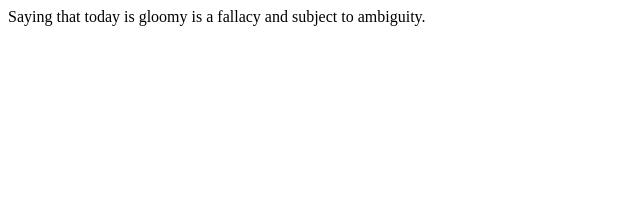
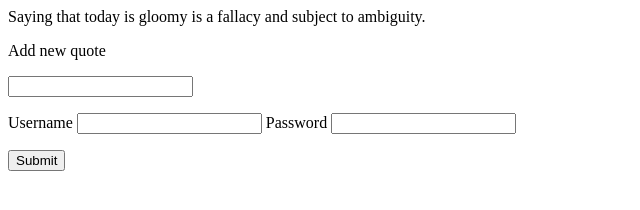
Before and after one commit to Akomea/WebPageProjX, a plain HTML site: page index.html in a window 1280 px wide. Shown: the whole page, without its empty margins (0-640 px from the left). Drawn offline with Linux system fonts and the light colour scheme.

Commit message:
add form for adding new quotes

```diff
--- a/index.html
+++ b/index.html
@@ -8,6 +8,17 @@
   </head>
   <body onload="displayPhrase">
     <article id="dailyPhrase"></article>
+    <form id="addQuoteForm" autocomplete="on">
+      <p>Add new quote</p>
+      <input type="text">
+      <p>
+        Username
+        <input type="text">
+        Password
+        <input type="password">
+      </p>
+      <input type="button" value="Submit">
+    </form>
   </body>
   <script type="text/javascript">
     displayPhrase();
```
